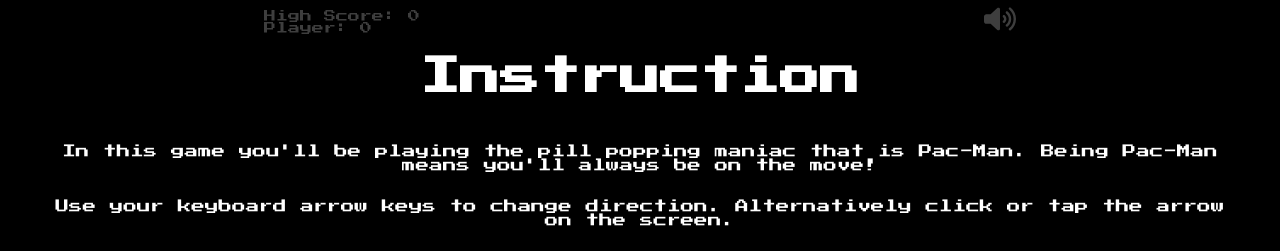
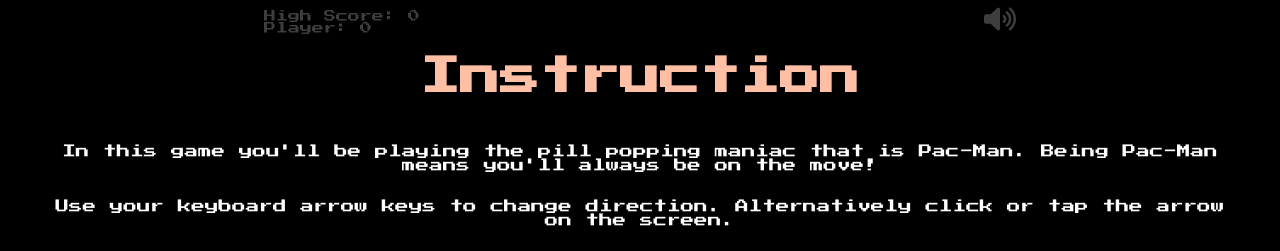
Before and after one commit to haroun-b/pacman-on-the-grid, a plain HTML site: page index.html in a window 1280 px wide. Shown: the top 251 px of the page. Drawn offline with Linux system fonts and the light colour scheme.

Commit message:
changes heading color

```diff
--- a/resources/style.css
+++ b/resources/style.css
@@ -205,6 +205,7 @@ background-image: url('./buttons/mute-off.svg');
 
 #popup h2 {
   font-size: calc(var(--point) * 5);
+  color: #ffbfa4;
 }
 
 [alt='instructions gif'] {
```
Also changed, not shown: 1 other file.
